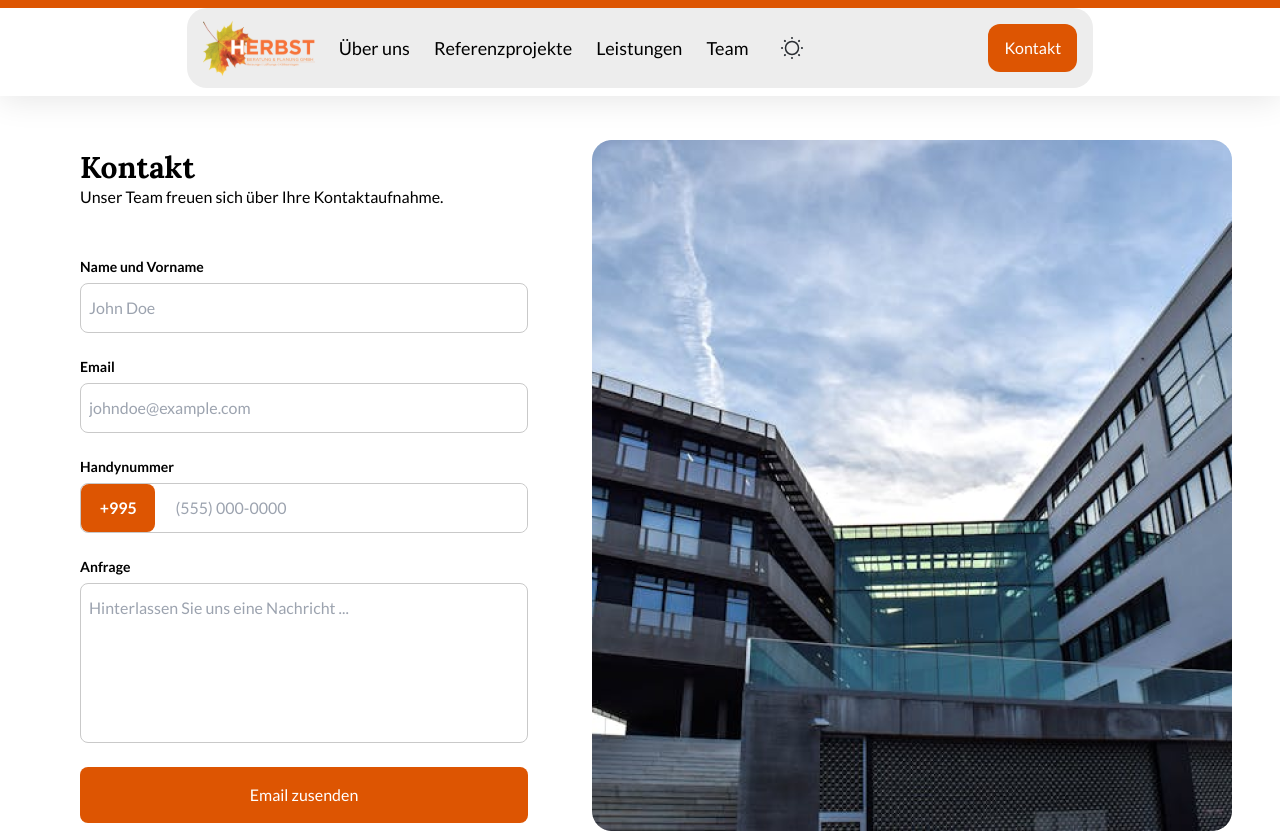
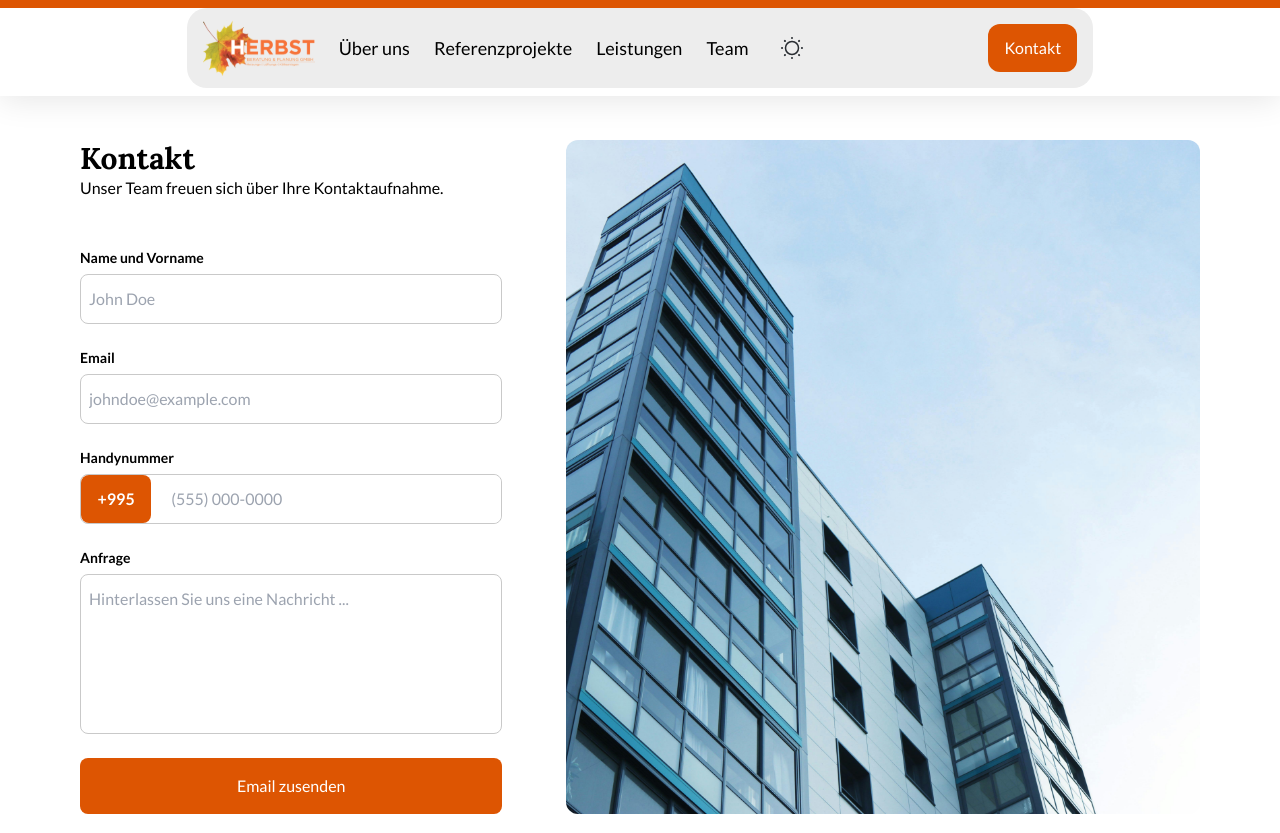
Before and after one commit to KUchuna/herbst, a Next.js app: page /contact in a window 1280 px wide. Shown: the top 833 px of the page. Built offline with nearby package versions, Linux system fonts and the light colour scheme; some icons are missing.

Commit message:
minor bugfixes

```diff
--- /dev/null
+++ b/app/projects/page.tsx
@@ -0,0 +1,7 @@
+export default function Projects() {
+    return (
+        <main>
+            projects
+        </main>
+    )
+}
--- a/components/contactPage/form/ContactForm.tsx
+++ b/components/contactPage/form/ContactForm.tsx
@@ -81,9 +81,9 @@ export default function ContactForm() {
             }
         }
 
-        document.addEventListener('click', handleMenuClose)
+        document.addEventListener('mousedown', handleMenuClose)
         return () => {
-            document.removeEventListener('click', handleMenuClose)
+            document.removeEventListener('mousedown', handleMenuClose)
         }
     }, [active])
 
@@ -105,10 +105,13 @@ export default function ContactForm() {
 
 
     return (
-        <div className="font-lato flex-[0_0_40%]">
+        <div className="font-lato w-[40%] h-full">
+            <div>
                 <h1 className="font-bold font-lora text-3xl">Kontakt</h1>
                 <p>Unser Team freuen sich über Ihre Kontaktaufnahme.</p>
-            <form className="flex flex-col mt-12" onSubmit={handleSubmit} noValidate>
+            </div>
+            <form className="flex flex-col mt-12 justify-between" onSubmit={handleSubmit} noValidate>
+                <div className="flex flex-col">
                     <label htmlFor="name" className="font-bold text-sm mb-1.5">Name und Vorname</label>
                     <input
                         type="text"
@@ -120,7 +123,8 @@ export default function ContactForm() {
                         className={`outline-none border-[1px] rounded-lg py-3 px-2 mb-6 ${errors.name ? 'border-red-500' : 'border-[#C9C9C9]'}`}
                     />
                     {errors.name && <span className="text-red-500 text-sm mb-2 -mt-5">{errors.name}</span>}
-
+                </div>
+                <div className="flex flex-col">
                     <label htmlFor="email" className="font-bold text-sm mb-1.5">Email</label>
                     <input
                         type="email"
@@ -132,7 +136,8 @@ export default function ContactForm() {
                         className={`outline-none border-[1px] rounded-lg py-3 px-2 mb-6 ${errors.email ? 'border-red-500' : 'border-[#C9C9C9]'}`}
                     />
                     {errors.email && <span className="text-red-500 text-sm mb-2 -mt-5">{errors.email}</span>}
-
+                </div>
+                <div className="flex flex-col">
                     <label htmlFor="phone" className="font-bold text-sm mb-1.5">Handynummer</label>
                     <div className={`relative w-full flex gap-3 items-center border-[1px] rounded-lg mb-6  ${errors.phone ? 'border-red-500' : 'border-[#C9C9C9]'}`}>
                         <div onClick={handleActive} className="cursor-pointer select-none rounded-lg bg-primary-light text-white font-bold hover:bg-[#c74d02] w-[20%] px-2 flex justify-center items-center py-3 min-w-fit" ref={prefixRef}>
@@ -154,7 +159,8 @@ export default function ContactForm() {
                         />
                     </div>
                     {errors.phone && <span className="text-red-500 text-sm mb-2 -mt-5">{errors.phone}</span>}
-
+                </div>
+                <div className="flex flex-col">
                     <label htmlFor="message" className="font-bold text-sm mb-1.5">Anfrage</label>
                     <textarea
                         name="message"
@@ -165,7 +171,7 @@ export default function ContactForm() {
                         className={`outline-none border-[1px] rounded-lg py-3 px-2 mb-6 min-h-40 resize-none ${errors.message ? 'border-red-500' : 'border-[#C9C9C9]'}`}
                     />
                     {errors.message && <span className="text-red-500 text-sm mb-2 -mt-5">{errors.message}</span>}
-
+                </div>
                 <motion.button
                 whileTap={{scale: 0.95}}
                 type="submit"
--- a/components/contactPage/form/FormSection.tsx
+++ b/components/contactPage/form/FormSection.tsx
@@ -1,13 +1,15 @@
 import ContactForm from "./ContactForm";
 import Image from "next/image";
-import contact from "@/public/assets/contact.png"
+import contact from "@/public/assets/contact.jpg"
 
 export default function FormSection() {
     return (
         <section className="flex w-full justify-center pt-11 px-20 font-lato">
             <div className="max-w-large-width w-full flex gap-16 justify-between items-center">
                 <ContactForm />
-                <Image src={contact} alt=""/>
+                <div className="w-[60%] h-full rounded-xl overflow-hidden">
+                    <Image src={contact} alt="" className="h-full object-cover"/>
+                </div>
             </div>
         </section>
     )
--- a/components/header/Header.tsx
+++ b/components/header/Header.tsx
@@ -12,7 +12,7 @@ export default function Header() {
                 <Link href="/"><Image src={headerlogo} alt='herbst' /></Link>
                 <ul className="flex items-center gap-[24px] ml-[24px]">
                     <li className="cursor-pointer text-lg"><Link href="/about">Über uns</Link></li>
-                    <li className='cursor-pointer text-lg'>Referenzprojekte</li>
+                    <li className='cursor-pointer text-lg'><Link href="/projects">Referenzprojekte</Link></li>
                     <li className='cursor-pointer text-lg'>Leistungen</li>
                     <li className='cursor-pointer text-lg'><Link href="/team">Team</Link></li>
                     <li className='cursor-pointer'><ThemeChanger /></li>
--- /dev/null
+++ b/components/projectsPage/HeaderSection.tsx
@@ -0,0 +1,7 @@
+export default function HeaderSection() {
+    return (
+        <section>
+
+        </section>
+    )
+}
```
Also changed, not shown: public/assets/contact.jpg (added). Lines whose indentation alone changed are shown as unchanged.
